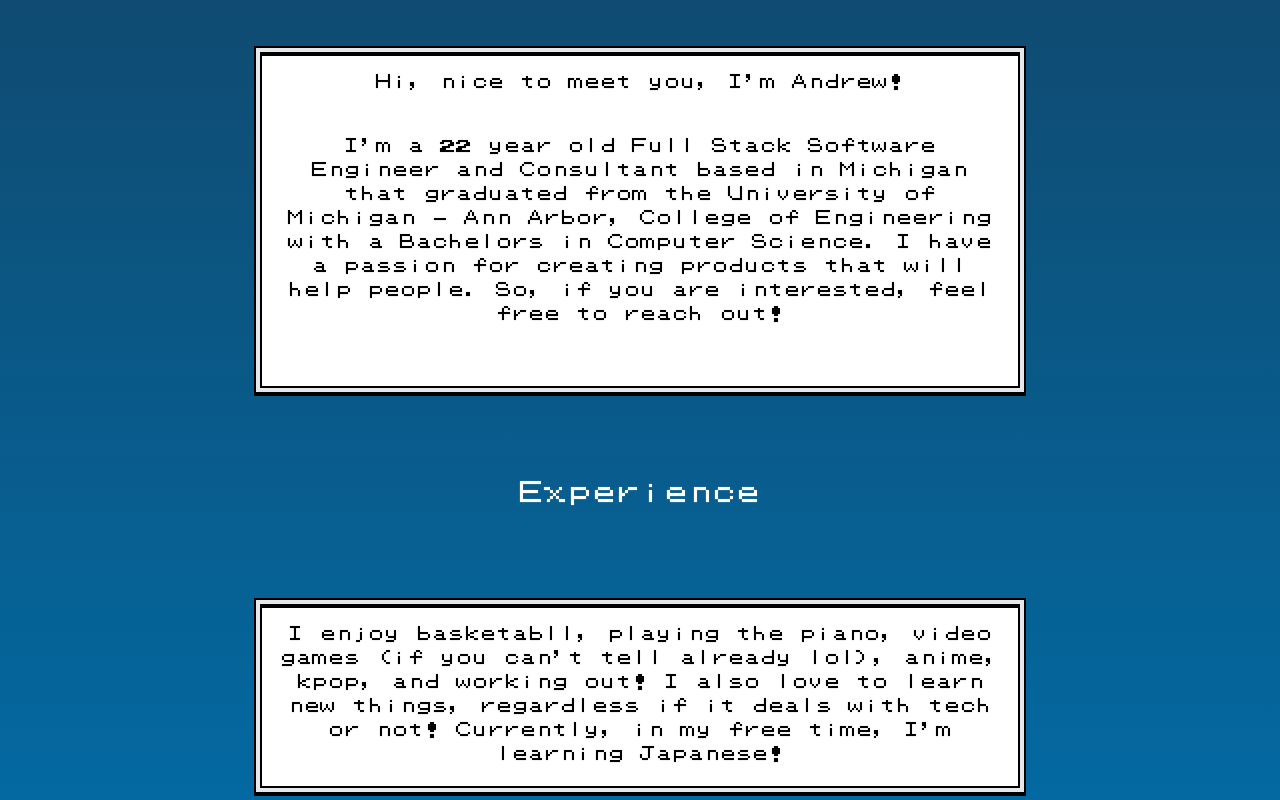
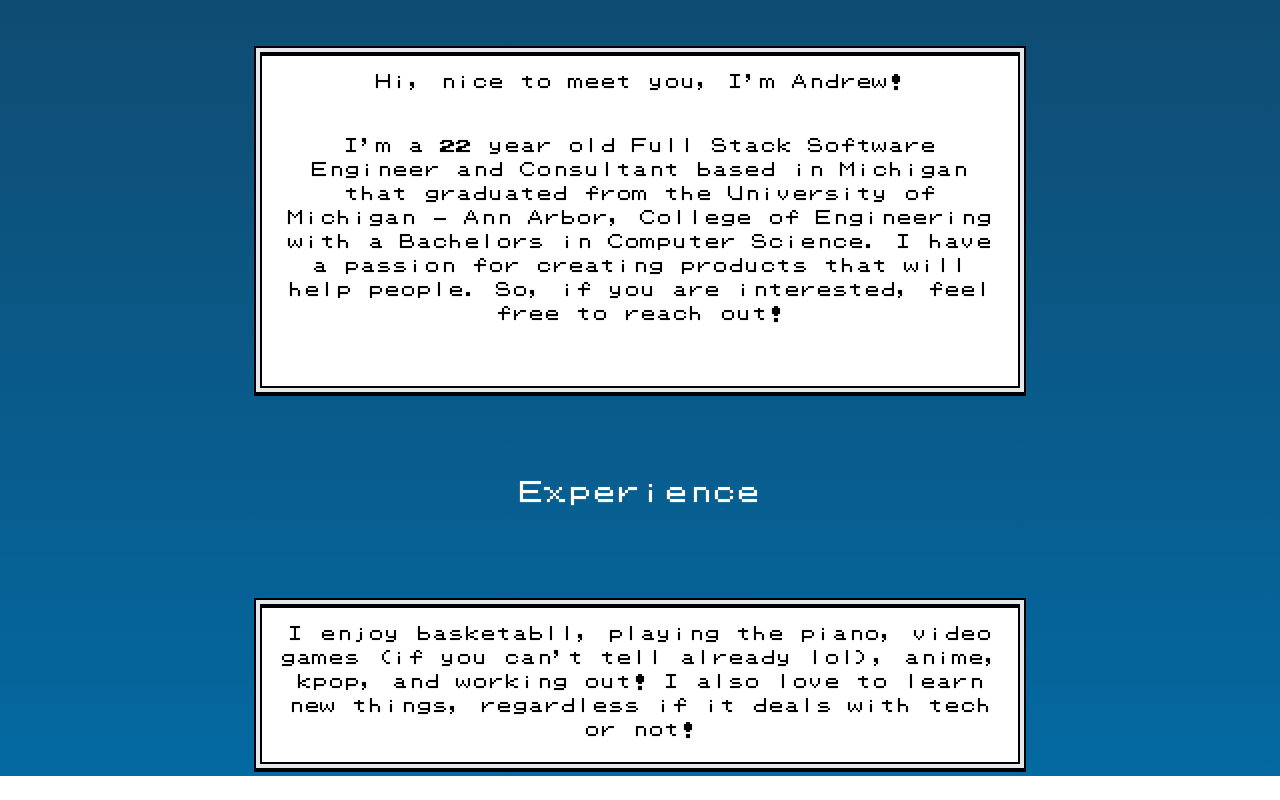
Before and after one commit to azshen23/portfolio, a React (Vite) app: page /about in a window 1280 px wide. Shown: the part 916-1716 px from the top of the page. After the commit the page ends 1692 px from the top, so only its background shows below. Built offline with nearby package versions, Linux system fonts and the light colour scheme; no server answers; a web font is replaced by a local one.

Commit message:
Update Bio.jsx

```diff
--- a/src/components/About/Bio.jsx
+++ b/src/components/About/Bio.jsx
@@ -18,8 +18,7 @@
         <h1>
           I enjoy basketabll, playing the piano, video games (if you can't tell
           already lol), anime, kpop, and working out! I also love to learn new
-          things, regardless if it deals with tech or not! Currently, in my free
-          time, I'm learning Japanese!
+          things, regardless if it deals with tech or not!
         </h1>
       </div>
     </div>
```
